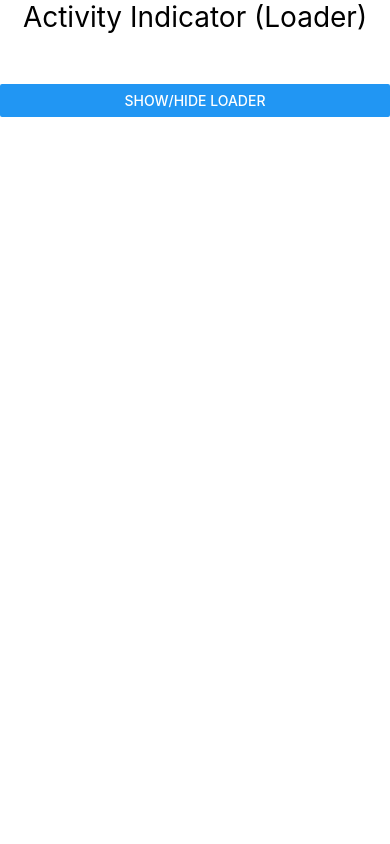
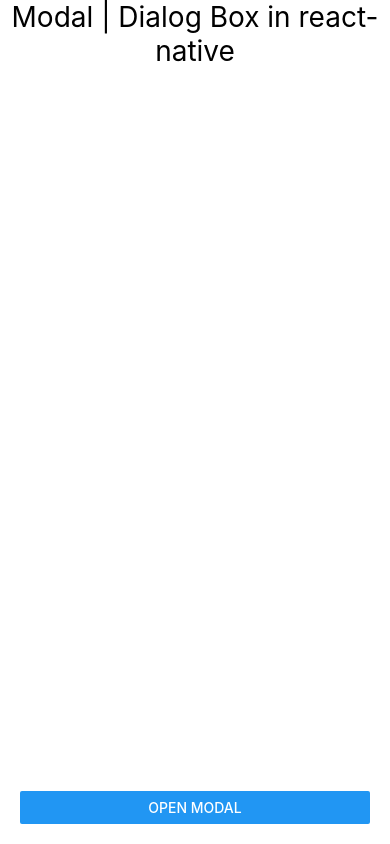
Before and after one commit to muhammadmairajj/react-native-simple-form, a React Native app: screen / in a window 390 px wide. Built offline with nearby package versions, Linux system fonts and the light colour scheme.

Commit message:
Modal | Dialog Box

```diff
--- a/App.js
+++ b/App.js
@@ -1,24 +1,60 @@
-import React, { useState } from 'react';
-import {View, Text, ActivityIndicator, Button} from 'react-native';
+import React, {useState} from 'react';
+import {
+  View,
+  Text,
+  ActivityIndicator,
+  Button,
+  StyleSheet,
+  Modal,
+} from 'react-native';
 
 function App() {
-  const [show, setShow] = useState('');
-
-  const display = () => {
-    setShow(!show);
-
-  }
+  const [showModal, setShowModal] = useState(false);
   return (
-    <View>
+    <View style={styles.main}>
       <Text style={{fontSize: 28, color: 'black', textAlign: 'center'}}>
-        Activity Indicator (Loader)
+        Modal | Dialog Box in react-native
       </Text>
-      <View style={{marginTop: 50}}>
-      {show ? <ActivityIndicator size={70} color={'green'} /> : null}
-      <Button title='SHOW/HIDE LOADER' onPress={display} />
+      <Modal transparent={true} visible={showModal}>
+        <View style={styles.centeredView}>
+          <View style={styles.modalView}>
+            <Text style={styles.modalText}>Hello Muhammad Mairaj</Text>
+            <Button title="Close Modal" onPress={() => setShowModal(false)} />
+          </View>
+        </View>
+      </Modal>
+      <View style={styles.buttonView}>
+        <Button title="Open Modal" onPress={() => setShowModal(true)} />
       </View>
     </View>
   );
 }
 
+const styles = StyleSheet.create({
+  main: {
+    flex: 1,
+  },
+  buttonView: {
+    flex: 1,
+    justifyContent: 'flex-end',
+    padding: 20
+  },
+  centeredView: {
+    flex: 1,
+    justifyContent: 'center',
+    alignItems: 'center',
+  },
+  modalView: {
+    padding: 30,
+    borderRadius: 20,
+    backgroundColor: '#fff',
+    shadowColor: 'black',
+    elevation: 5,
+  },
+  modalText: {
+    fontSize: 30,
+    marginBottom: 20,
+  },
+});
+
 export default App;
```
